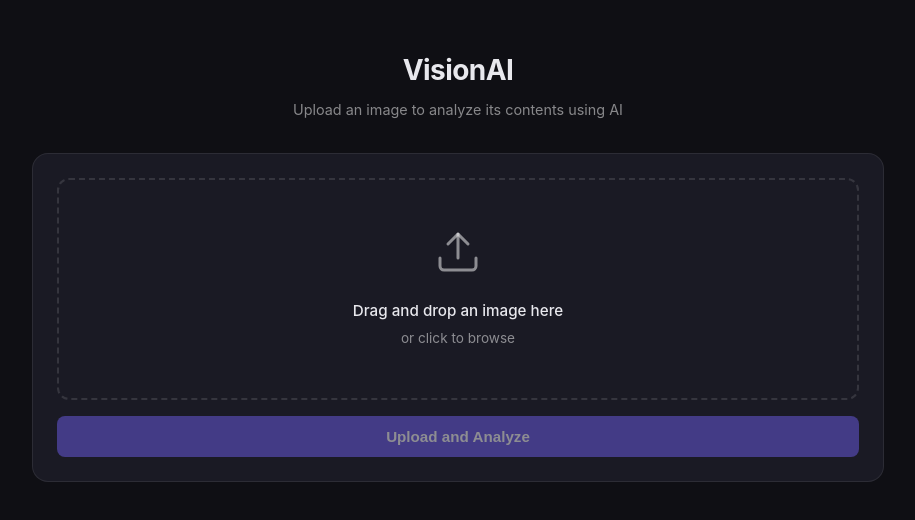
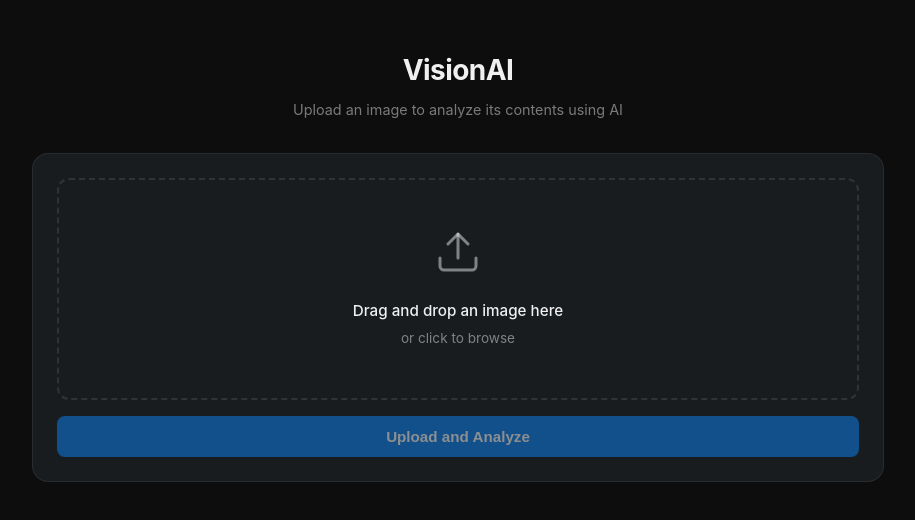
Before and after one commit to AndreiLungu64/vision-frontend, a Vue app: page / in a window 1280 px wide. Shown: the top 520 px of the page, without its empty margins (182-1097 px from the left). Built offline with nearby package versions, Linux system fonts and the light colour scheme.

Commit message:
Updated colors schema

```diff
--- a/src/assets/base.css
+++ b/src/assets/base.css
@@ -1,16 +1,16 @@
 :root {
-  --color-background: #0f0f14;
-  --color-background-card: #1a1a24;
-  --color-background-input: #12121a;
-  --color-border: rgba(255, 255, 255, 0.08);
-  --color-border-hover: rgba(255, 255, 255, 0.15);
-  --color-border-dashed: rgba(255, 255, 255, 0.12);
-  --color-text-primary: #e8e8ed;
-  --color-text-secondary: rgba(255, 255, 255, 0.5);
-  --color-accent: #6c5ce7;
-  --color-accent-hover: #7c6ff7;
-  --color-accent-gradient: linear-gradient(90deg, #6c5ce7, #a855f7);
-  --color-bar-bg: rgba(255, 255, 255, 0.06);
+  --color-background: #0d0d0d;
+  --color-background-card: #191c1f;
+  --color-background-input: #111314;
+  --color-border: rgba(255, 255, 255, 0.07);
+  --color-border-hover: rgba(255, 255, 255, 0.14);
+  --color-border-dashed: rgba(255, 255, 255, 0.10);
+  --color-text-primary: #f0f0f0;
+  --color-text-secondary: rgba(255, 255, 255, 0.45);
+  --color-accent: #0b84f6;
+  --color-accent-hover: #2d9af8;
+  --color-accent-gradient: linear-gradient(90deg, #0b84f6, #5eadfa);
+  --color-bar-bg: rgba(255, 255, 255, 0.05);
   --radius-sm: 8px;
   --radius-md: 12px;
   --radius-lg: 16px;
--- a/src/components/ImageUploader.vue
+++ b/src/components/ImageUploader.vue
@@ -109,7 +109,7 @@ defineExpose({ clear })
 .dropzone:hover,
 .dropzone.dragging {
   border-color: var(--color-accent);
-  background-color: rgba(108, 92, 231, 0.04);
+  background-color: rgba(11, 132, 246, 0.04);
 }
 
 .dropzone.has-preview {
```
